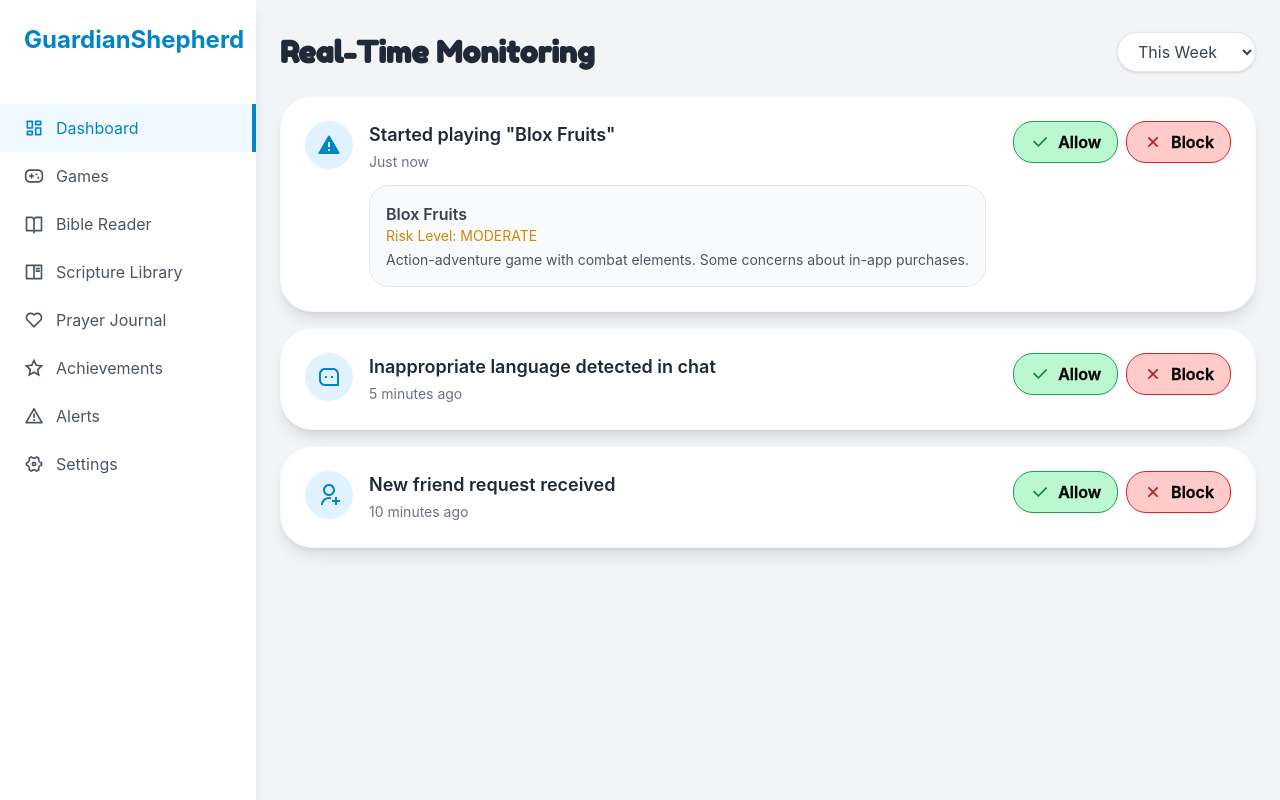
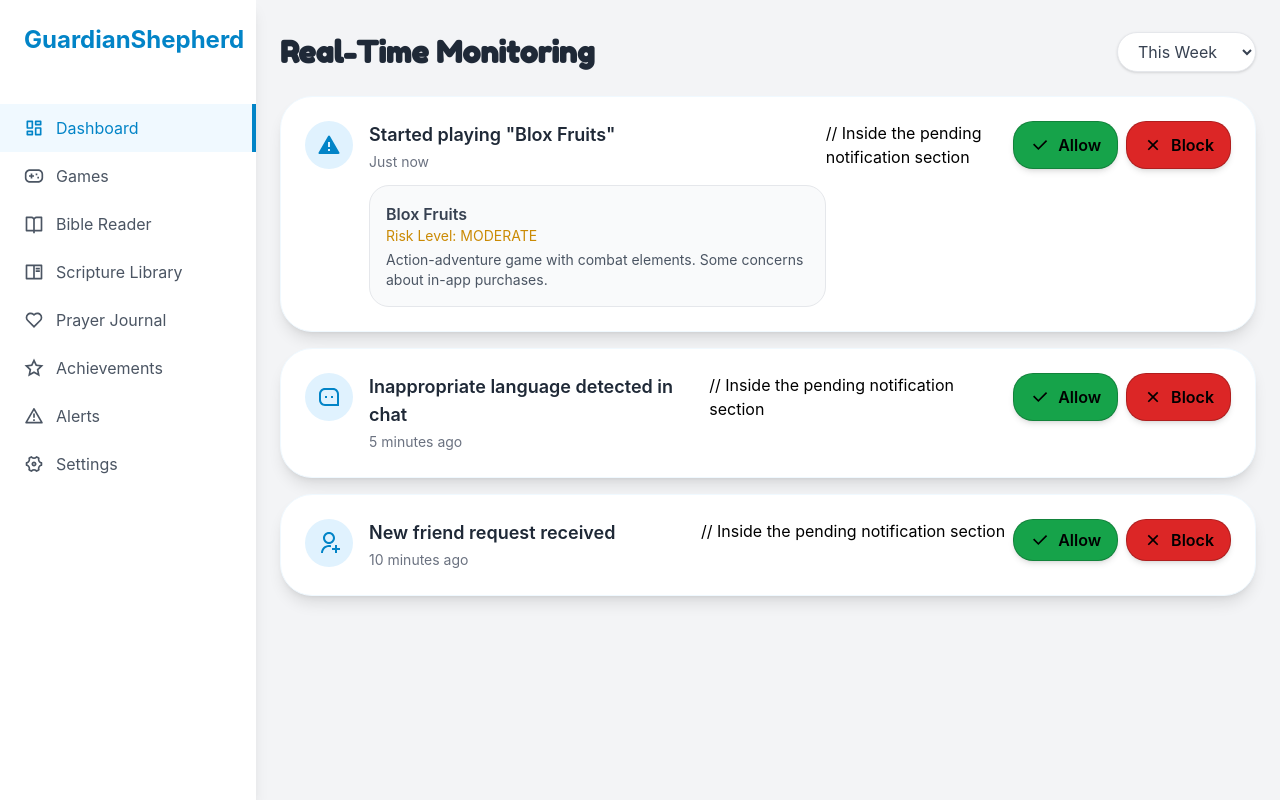
Before and after one commit to JustinStark2022/SafePlay-Monitor-3412, a React (Vite) app: page /#/ in a window 1280 px wide. Built offline with nearby package versions, Linux system fonts and the light colour scheme.

Commit message:
update Dashboard.jsx

```diff
--- a/src/pages/Dashboard.jsx
+++ b/src/pages/Dashboard.jsx
@@ -1,5 +1,6 @@
 import { useState, useEffect } from 'react';
 import { motion, AnimatePresence } from 'framer-motion';
+import Button from '@/components/Button';
 import {
   RiAlertFill,
   RiUserAddLine,
@@ -123,25 +124,22 @@ const Dashboard = () => {
                 </div>
                   {notification.status === 'pending' && (
                     <div className="flex gap-2 mt-2 sm:mt-0">
-                      <button
+                      // Inside the pending notification section
+                      <Button
                         onClick={() => handleAction(notification.id, 'approved')}
-                        className="flex items-center gap-2 px-4 py-2 bg-green-200 hover:bg-green-300 text-black font-semibold rounded-xl transition-all duration-300 shadow-sm hover:shadow-md border border-green-600"
+                        className="bg-green-600 hover:bg-green-700 dark:bg-green-500 dark:hover:bg-green-400"
                       >
-                        <RiCheckLine className="w-5 h-5 text-green-700" />
-                        <span className="transition-transform duration-300 hover:scale-105" style={{ WebkitTextStroke: '0.3px black' }}>
-                          Allow
-                        </span>
-                      </button>
+                        <RiCheckLine className="w-5 h-5 mr-2" />
+                        Allow
+                      </Button>
 
-                      <button
+                      <Button
                         onClick={() => handleAction(notification.id, 'blocked')}
-                        className="flex items-center gap-2 px-4 py-2 bg-red-200 hover:bg-red-300 text-black font-semibold rounded-xl transition-all duration-300 shadow-sm hover:shadow-md border border-red-600"
+                        className="bg-red-600 hover:bg-red-700 dark:bg-red-500 dark:hover:bg-red-400"
                       >
-                        <RiCloseLine className="w-5 h-5 text-red-700" />
-                        <span className="transition-transform duration-300 hover:scale-105" style={{ WebkitTextStroke: '0.3px black' }}>
-                          Block
-                        </span>
-                      </button>
+                        <RiCloseLine className="w-5 h-5 mr-2" />
+                        Block
+                      </Button>
                     </div>
                   )}
                 </div>
```
